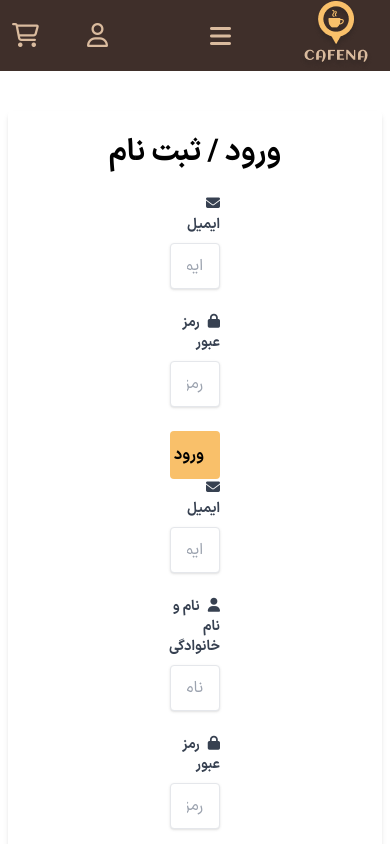
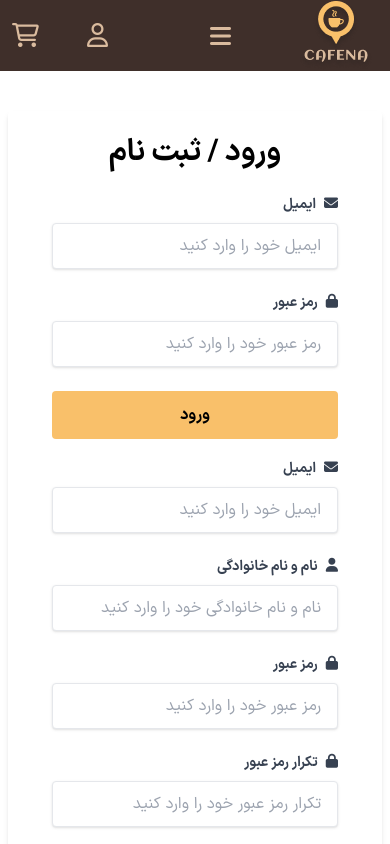
Before and after one commit to MohammadKhaleghii/coffee-ecommerce-website, a React (Create React App) app: page /user in a window 390 px wide. Shown: the top 844 px of the page. Built offline with nearby package versions, Linux system fonts and the light colour scheme.

Commit message:
fix padding issue in user page

```diff
--- a/src/pages/user/index.tsx
+++ b/src/pages/user/index.tsx
@@ -181,11 +181,11 @@ export default function User() {
               </button>
             </div>
           ) : (
-            <div className="bg-white shadow-md rounded px-8 pt-6 pb-8  w-full ">
+            <div className="bg-white shadow-md rounded px-8 pt-6 pb-8 w-full ">
               <h2 className="text-3xl font-bold mb-6 text-center text-white">
                 <span className="text-black ">ورود / ثبت نام</span>
               </h2>
-              <div className="grid lg:grid-cols-2 grid-cols-1 gap-x-20 px-[130px]">
+              <div className="grid lg:grid-cols-2 grid-cols-1 gap-x-20 px-3 lg:px-[130px] gap-y-5">
                 <form
                   className="col-span-"
                   onSubmit={signInFormFormik.handleSubmit}
```
